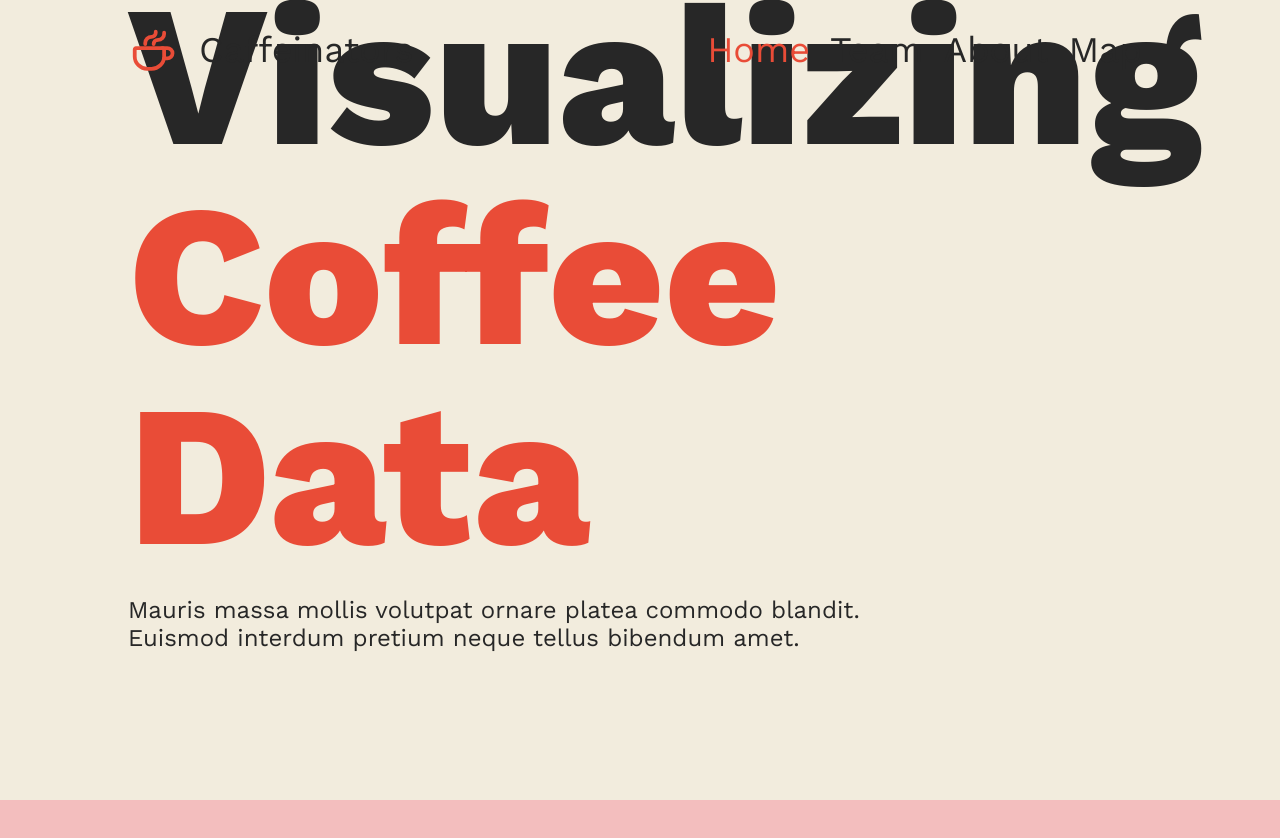
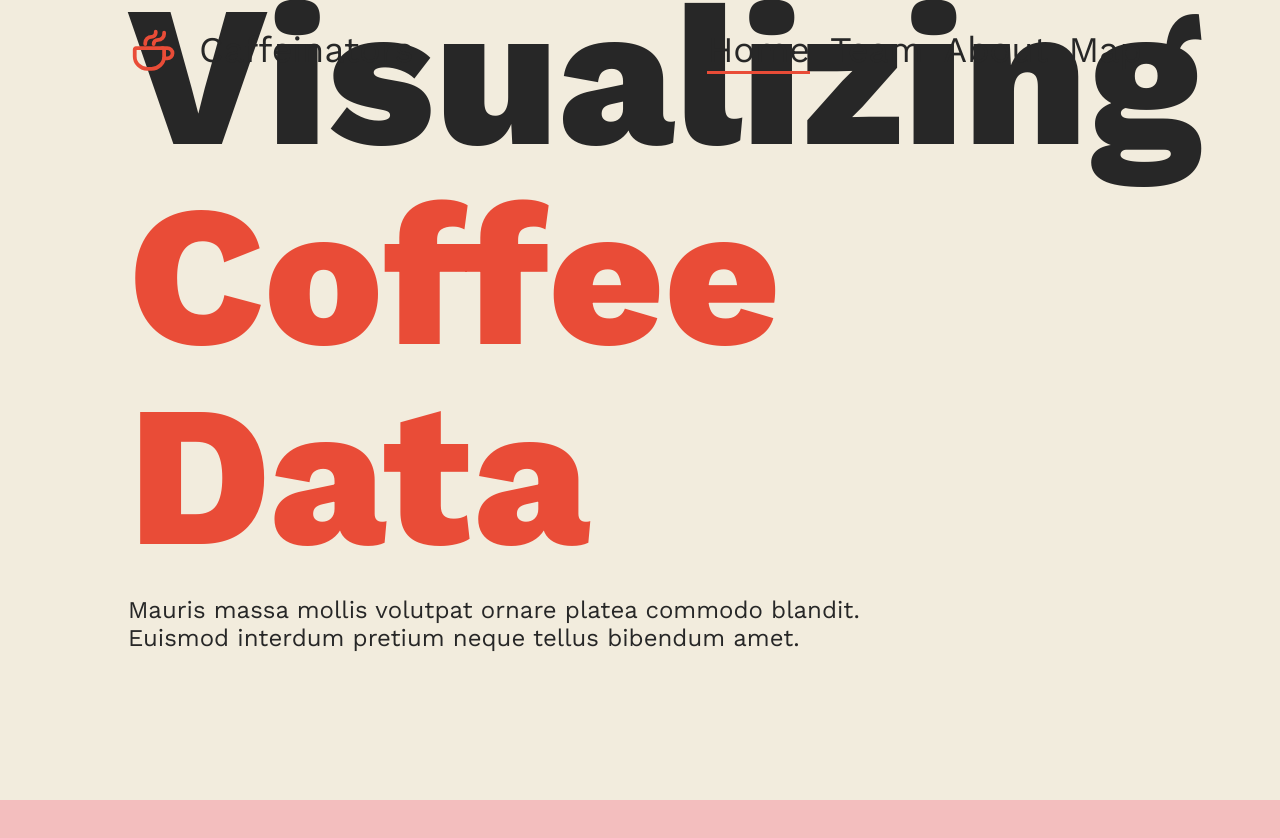
Before and after one commit to EduardvonBriesen/coffeenators, a React (Create React App) app: page / in a window 1280 px wide. Shown: the top 838 px of the page. Built offline with nearby package versions, Linux system fonts and the light colour scheme; no server answers.

Commit message:
changed active and hover animation for links

```diff
--- a/src/layout/Header.tsx
+++ b/src/layout/Header.tsx
@@ -24,14 +24,38 @@ const Icon = styled(CupIcon)`
   margin-right: 20px;
 `;
 
+const LinkList = styled.ul`
+  display: flex;
+  flex-direction: row;
+  align-items: start;
+  list-style-type: none;
+`;
+
 const StyledLink = styled(Link)`
+  position: relative;
+  display: block;
   cursor: default;
-  margin: 0 10px;
   color: ${(props) => props.theme.colors.dark};
   text-decoration: none;
-  &.active,
-  &:hover {
-    color: ${(props) => props.theme.colors.primary};
+  margin: 0 10px;
+
+  &::after {
+    position: absolute;
+    content: "";
+    width: 100%;
+    height: 3px;
+    top: 100%;
+    left: 0;
+    background: ${(props) => props.theme.colors.primary};
+    transition: transform 0.5s;
+    transform: scaleX(0);
+    transform-origin: right;
+  }
+
+  &.active::after,
+  &:hover::after {
+    transform: scaleX(1);
+    transform-origin: left;
   }
 `;
 
@@ -42,7 +66,7 @@ function Header() {
         <Icon />
         Caffeinators
       </Logo>
-      <div>
+      <LinkList>
         <StyledLink to="home" spy={true} smooth={true}>
           Home
         </StyledLink>
@@ -55,7 +79,7 @@ function Header() {
         <StyledLink to="map" spy={true} smooth={true}>
           Map
         </StyledLink>
-      </div>
+      </LinkList>
     </HeaderContainer>
   );
 }
```
